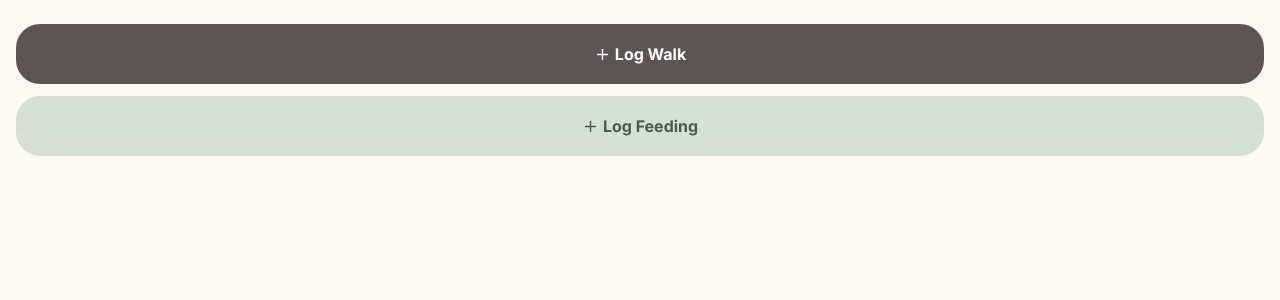
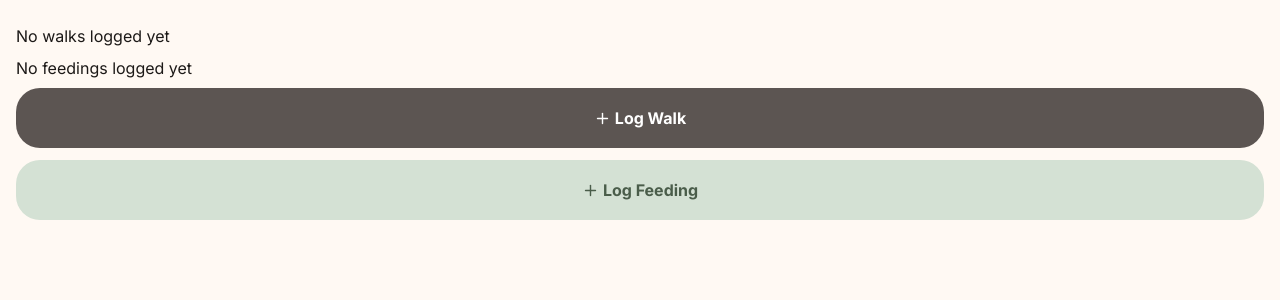
Before and after one commit to lindajensen/waggr, a Next.js app: page / in a window 1280 px wide. Shown: the top 300 px of the page. Built offline with nearby package versions, Linux system fonts and the light colour scheme; no server answers; the database is empty.

Commit message:
Add walk and feeding data to status cards

```diff
--- a/src/app/page.tsx
+++ b/src/app/page.tsx
@@ -1,11 +1,51 @@
 import sql from "@/lib/db";
+import { TreeDeciduous, Bone } from "lucide-react";
 
+import StatusCard from "@/components/StatusCard";
 import QuickActions from "@/components/QuickActions";
 
+import { capitalize } from "@/lib/formatters";
+import { getTimeAgo } from "@/lib/formatters";
+
 export default async function Home() {
+  const lastWalkResult = await sql`
+  SELECT * FROM walks
+  ORDER BY created_at DESC
+  LIMIT 1
+`;
+
+  const lastFeedingResult = await sql`
+  SELECT * FROM feedings
+  ORDER BY fed_at DESC
+  LIMIT 1
+`;
+
+  const lastWalk = lastWalkResult[0];
+  const lastFeeding = lastFeedingResult[0];
+
   return (
-    <main>
-      <section></section>
+    <main className="flex flex-col gap-2">
+      {lastWalk ? (
+        <StatusCard
+          icon={TreeDeciduous}
+          title="Last Walk"
+          timeAgo={getTimeAgo(lastWalk.created_at)}
+          detail={`${lastWalk.duration} min · ${lastWalk.potty_breaks?.map(capitalize).join(" & ")}`}
+        />
+      ) : (
+        <p>No walks logged yet</p>
+      )}
+
+      {lastFeeding ? (
+        <StatusCard
+          icon={Bone}
+          title="Last Feeding"
+          timeAgo={getTimeAgo(lastFeeding.fed_at)}
+          detail={`${lastFeeding.portion_size} g · ${lastFeeding.food_type}`}
+        />
+      ) : (
+        <p>No feedings logged yet</p>
+      )}
 
       <QuickActions />
     </main>
```
